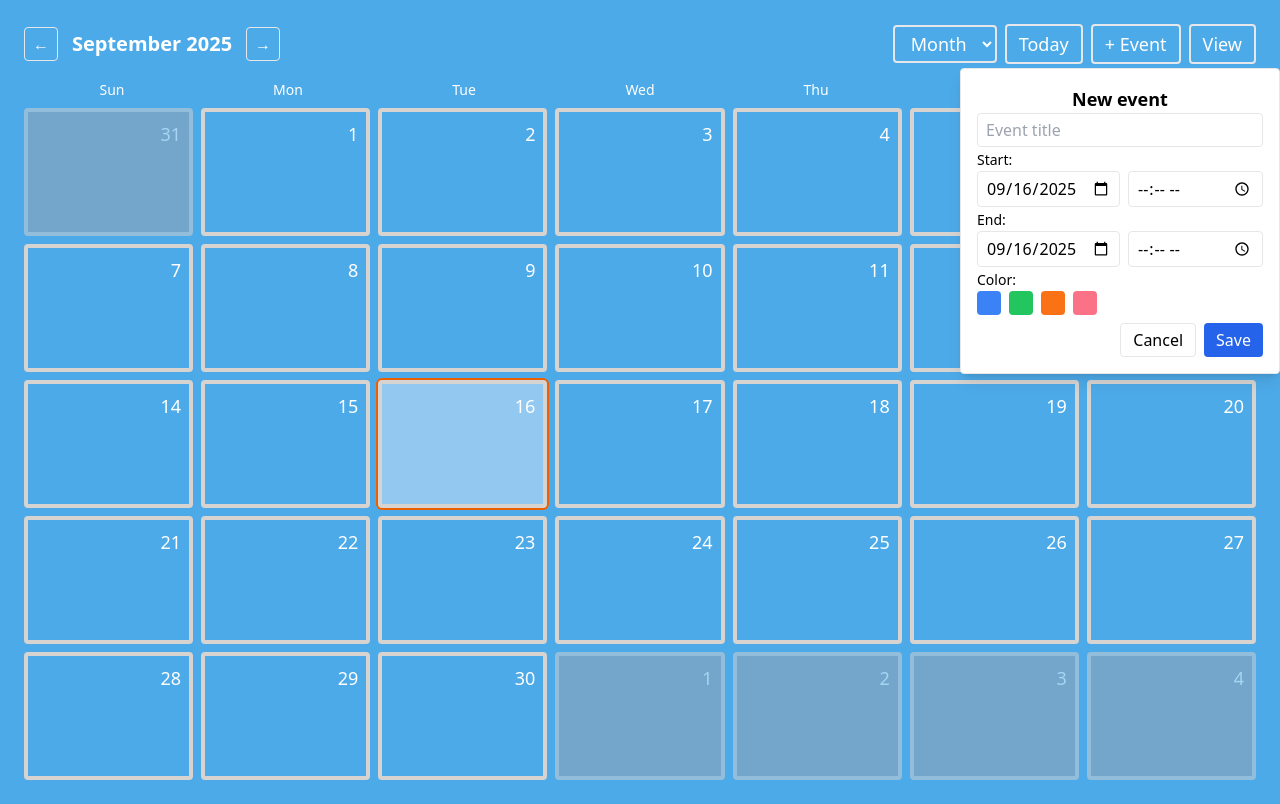
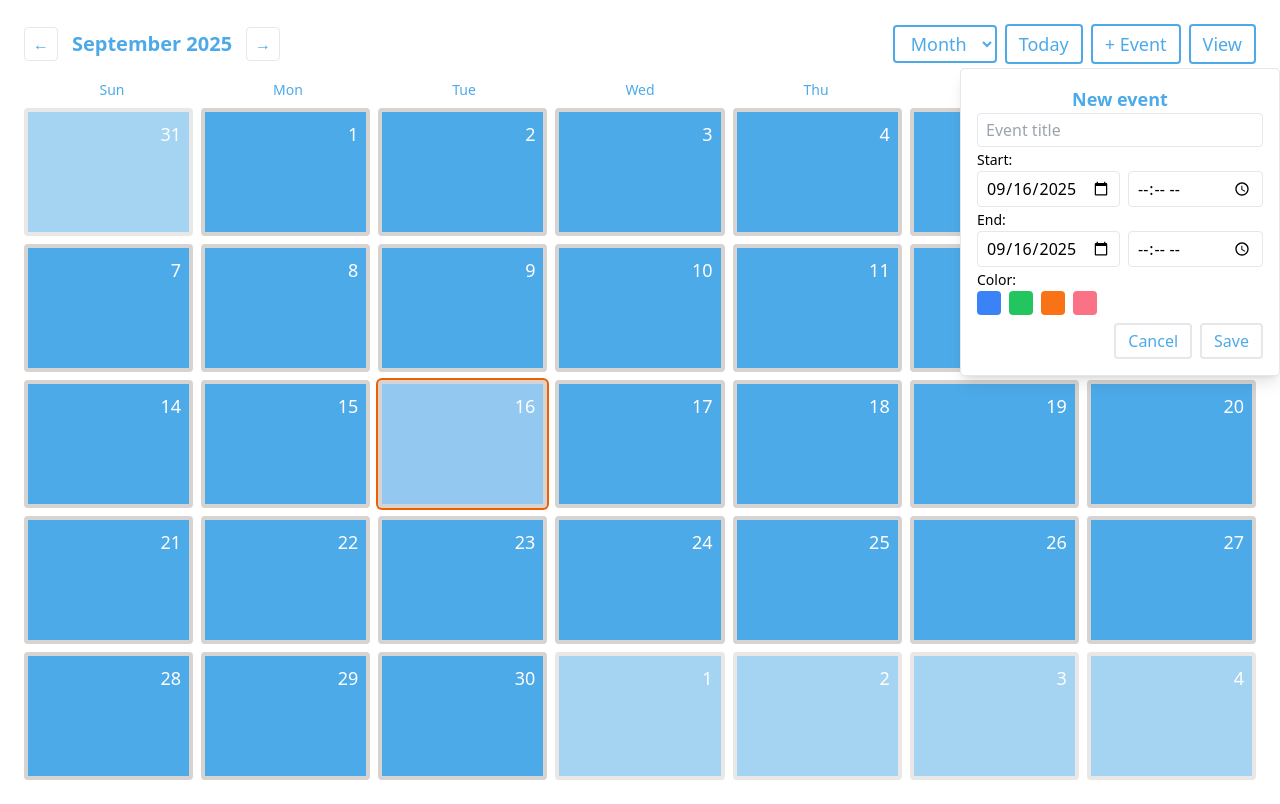
Before and after one commit to DanielGiron20/Calendario-en-angular, an Angular app: page / in a window 1280 px wide. Both pictures are taken after a click on the button "+ Event". Built offline with nearby package versions, Linux system fonts and the light colour scheme.

Commit message:
Estilo nuevo aplicado a todo el calendario

```diff
--- a/src/app/calendar/day-view/day-view.component.html
+++ b/src/app/calendar/day-view/day-view.component.html
@@ -1,5 +1,5 @@
 <div class="p-4 bg-white rounded shadow-md w-full max-w-xl mx-auto">
-  <h2 class="text-lg font-semibold mb-4">
+  <h2 class="text-lg text-primary-blue font-semibold mb-4">
     Events for {{ selectedDate || 'No date selected' }}
   </h2>
 
--- a/src/app/calendar/week-view/week-view.component.html
+++ b/src/app/calendar/week-view/week-view.component.html
@@ -26,7 +26,7 @@
   >
     <div *ngFor="let day of currentWeek"
          (click)="selectDay(day.iso)"
-         class="border-4 rounded p-2 min-h-32 flex flex-col overflow-visible cursor-pointer hover:bg-secondary-blue"
+         class="border-4 rounded p-2 min-h-32 flex flex-col overflow-visible cursor-pointer bg-primary-blue hover:bg-secondary-blue"
          [class.bg-secondary-blue]="day.iso === selectedDate"
          [class.ring-2]="day.iso === selectedDate"
          [class.ring-primary-orange]="day.iso === selectedDate"
--- a/src/app/calendar/year-view/year-view.component.html
+++ b/src/app/calendar/year-view/year-view.component.html
@@ -10,13 +10,13 @@
   >
     <div *ngFor="let m of months"
          (click)="selectMonth(m)"
-         class="border rounded-lg p-2 flex flex-col cursor-pointer hover:shadow-lg transition">
+         class="border rounded-lg p-2 flex flex-col cursor-pointer bg-primary-blue hover:shadow-lg transition">
 
       <h3 class="text-center text-white font-semibold capitalize mb-2 bg-secondary-blue hover:bg-primary-orange">
         {{ getMonthName(m) }}
       </h3>
 
-      <div class="grid grid-cols-7 text-[10px] sm:text-xs text-center text-white gap-1">
+      <div class="grid grid-cols-7 text-[10px] sm:text-xs text-center bg-primary-blue text-white gap-1">
         <div *ngFor="let day of ['Su','Mo','Tu','We','Th','Fr','Sa']" class="font-bold">
           {{ day }}
         </div>
--- a/src/app/components/calendar/calendar.component.html
+++ b/src/app/components/calendar/calendar.component.html
@@ -1,4 +1,4 @@
-<div class="p-4 md:p-6 min-h-screen bg-primary-blue "
+<div class="p-4 md:p-6 min-h-screen bg-white "
      (touchstart)="onTouchStart($event)"
      (touchend)="onTouchEnd($event)">
 
@@ -10,13 +10,13 @@
 <div class="flex items-center gap-3 flex-shrink-0 relative overflow-hidden w-64">
 
   <!-- Botón Prev -->
-  <button *ngIf="view === 'month'" (click)="prevMonth()" class="px-2 py-1 text-white rounded border hover:bg-primary-orange">←</button>
-  <button *ngIf="view === 'week'" (click)="prevWeek()" class="px-2 py-1 text-white rounded border hover:bg-primary-orange">←</button>
-  <button *ngIf="view === 'year'" (click)="prevYear()" class="px-2 py-1 text-white rounded border hover:bg-primary-orange">←</button>
+  <button *ngIf="view === 'month'" (click)="prevMonth()" class="px-2 py-1 text-primary-blue rounded border hover:bg-primary-orange hover:text-white">←</button>
+  <button *ngIf="view === 'week'" (click)="prevWeek()" class="px-2 py-1 text-primary-blue rounded border hover:bg-primary-orange">←</button>
+  <button *ngIf="view === 'year'" (click)="prevYear()" class="px-2 py-1 text-primary-blue rounded border hover:bg-primary-orange">←</button>
 
   <!-- Contenedor animado -->
   <div
-    class="flex-1 text-center text-lg md:text-xl text-white font-semibold capitalize transition-transform duration-300 ease-out"
+    class="flex-1 text-center text-lg md:text-xl text-primary-blue font-semibold capitalize transition-transform duration-300 ease-out"
     [ngClass]="{
       'translate-x-0 opacity-100': true,
       'translate-x-full opacity-0 md:-translate-x-full': animating && direction === 'prev',
@@ -32,9 +32,9 @@
   </div>
 
   <!-- Botón Next -->
-  <button *ngIf="view === 'month'" (click)="nextMonth()" class="px-2 py-1 text-white rounded border hover:bg-primary-orange">→</button>
-  <button *ngIf="view === 'week'" (click)="nextWeek()" class="px-2 py-1 text-white rounded border hover:bg-primary-orange">→</button>
-  <button *ngIf="view === 'year'" (click)="nextYear()" class="px-2 py-1 text-white rounded border hover:bg-primary-orange">→</button>
+  <button *ngIf="view === 'month'" (click)="nextMonth()" class="px-2 py-1 text-primary-blue rounded border hover:bg-primary-orange hover:text-white">→</button>
+  <button *ngIf="view === 'week'" (click)="nextWeek()" class="px-2 py-1 text-primary-blue rounded border hover:bg-primary-orange">→</button>
+  <button *ngIf="view === 'year'" (click)="nextYear()" class="px-2 py-1 text-primary-blue rounded border hover:bg-primary-orange">→</button>
 </div>
 
 
@@ -43,7 +43,7 @@
     <!-- Selector de vista -->
     <div class="relative">
       <select [(ngModel)]="view"
-              class="px-3 py-1 rounded border-2 bg-primary-blue text-white hover:bg-primary-orange text-sm md:text-lg ">
+              class="px-3 py-1 rounded border-2 border-primary-blue bg-white text-primary-blue hover:bg-primary-orange hover:text-white hover:border-primary-orange text-sm md:text-lg ">
         <option value="month">Month</option>
         <option value="week">Week</option>
         <option value="year">Year</option>
@@ -52,18 +52,18 @@
     </div>
 
     <!-- Botones -->
-    <button (click)="goToday()" class="px-3 py-1 text-white rounded border-2 hover:bg-primary-orange text-sm md:text-lg">Today</button>
-    <button (click)="openEventForm()" class="px-3 py-1 rounded border-2 bg-primary-blue text-white hover:bg-primary-orange text-sm md:text-lg">+ Event</button>
+    <button (click)="goToday()" class="px-3 py-1 bg-white text-primary-blue border-primary-blue rounded border-2 hover:bg-primary-orange hover:text-white hover:border-primary-orange text-sm md:text-lg">Today</button>
+    <button (click)="openEventForm()" class="px-3 py-1 rounded border-2 bg-white text-primary-blue border-primary-blue hover:bg-primary-orange hover:text-white hover:border-primary-orange text-sm md:text-lg">+ Event</button>
     <button *ngIf="view !== 'day'"
         (click)="openDayModal()"
         [disabled]="!selectedDate()"
-        class="px-3 py-1 rounded bg-primary-blue border-2 hover:bg-primary-orange text-white disabled:bg-gray-300 disabled:cursor-not-allowed text-sm md:text-lg">
+        class="px-3 py-1 rounded bg-white border-primary-blue border-2 hover:bg-primary-orange hover:text-white hover:border-primary-orange text-primary-blue disabled:bg-gray-300 disabled:cursor-not-allowed text-sm md:text-lg">
   View
 </button>
 <div *ngIf="view === 'day'" class="flex gap-2 items-center">
   <input type="date" [(ngModel)]="dayPickerDate"
          (change)="goToDay()"
-         class="px-2 py-1 rounded border" />
+         class="px-2 py-1 text-primary-blue bg-white hover:bg-primary-orange hover:text-white hover:border-primary-orange rounded border" />
 </div>
   </div>
 
@@ -72,7 +72,7 @@
   <!-- VISTA MES -->
 <div *ngIf="view === 'month'">
   <!-- Días de la semana -->
-  <div class="grid grid-cols-7 text-center text-xs md:text-sm font-medium text-white">
+  <div class="grid grid-cols-7 text-center text-xs md:text-sm font-medium text-primary-blue">
     <div>Sun</div><div>Mon</div><div>Tue</div><div>Wed</div><div>Thu</div><div>Fri</div><div>Sat</div>
   </div>
 
@@ -87,9 +87,9 @@
     >
       <ng-container *ngFor="let week of weeks()">
         <ng-container *ngFor="let day of week">
-          <div class="h-24 md:h-28 lg:h-32 rounded border-4 text-white border-stone-300 p-2 flex flex-col cursor-pointer overflow-hidden hover:bg-secondary-blue"
+          <div class="h-24 md:h-28 lg:h-32 rounded border-4 bg-primary-blue text-white border-stone-300 p-2 flex flex-col cursor-pointer overflow-hidden hover:bg-secondary-blue"
                [ngClass]="{
-                 'opacity-50 bg-gray-400': !day.inCurrentMonth,
+                 'opacity-50 bg-secondary-blue': !day.inCurrentMonth,
                  'ring-2 ring-primary-orange': day.isToday,
                  'bg-secondary-blue': selectedDate() === day.iso
                }"
@@ -162,7 +162,7 @@
  <div *ngIf="showEventForm()"
        class="absolute top-16 mt-1 right-0 bg-white border shadow-lg p-4 rounded w-80 z-50">
 
-    <h2 class="text-lg text-center font-semibold">New event</h2>
+    <h2 class="text-lg text-center text-primary-blue font-semibold">New event</h2>
 
     <div *ngIf="eventFormError()" class="text-red-600 text-sm font-medium">
       {{ eventFormError() }}
@@ -173,14 +173,14 @@
            class="w-full border rounded px-2 py-1" (input)="eventFormError.set(null)"  />
 
     <!-- Fecha y hora de inicio -->
-    <label class="text-sm">Start:</label>
+    <label class="text-sm ">Start:</label>
     <div class="flex gap-2">
       <input type="date" [(ngModel)]="newEvent.start" class="w-1/2 border rounded px-2 py-1" />
       <input type="time" [(ngModel)]="newEvent.hstart" class="w-1/2 border rounded px-2 py-1" />
     </div>
 
     <!-- Fecha y hora de fin -->
-    <label class="text-sm">End:</label>
+    <label class="text-sm ">End:</label>
     <div class="flex gap-2">
       <input type="date" [(ngModel)]="newEvent.end" class="w-1/2 border rounded px-2 py-1" />
       <input type="time" [(ngModel)]="newEvent.hend" class="w-1/2 border rounded px-2 py-1" />
@@ -211,8 +211,8 @@
     </div>
 
     <div class="flex justify-end gap-2 mt-2">
-      <button (click)="showEventForm.set(false)" class="px-3 py-1 rounded border">Cancel</button>
-      <button (click)="saveEvent()" class="px-3 py-1 rounded bg-blue-600 text-white hover:bg-blue-700">Save</button>
+      <button (click)="showEventForm.set(false)" class="px-3 py-1 rounded border-2 text-primary-blue hover:bg-primary-orange hover:text-white hover:border-primary-orange">Cancel</button>
+      <button (click)="saveEvent()" class="px-3 py-1 rounded border-2 text-primary-blue hover:bg-primary-orange hover:text-white hover:border-primary-orange">Save</button>
     </div>
 
   </div>
@@ -222,7 +222,7 @@
 <div *ngIf="showDayModal()" class="fixed inset-0 bg-black bg-opacity-40 flex items-center justify-center z-50">
   <div class="bg-white p-6 rounded-lg w-96 max-h-[80vh] overflow-y-auto space-y-4">
     <div class="flex justify-between items-center">
-      <h2 class="text-lg font-semibold">Events of {{ selectedDate() }}</h2>
+      <h2 class="text-lg font-semibold text-primary-blue">Events of {{ selectedDate() }}</h2>
       <button (click)="closeDayModal()" class="text-gray-500 hover:text-gray-700">✕</button>
     </div>
 
```
